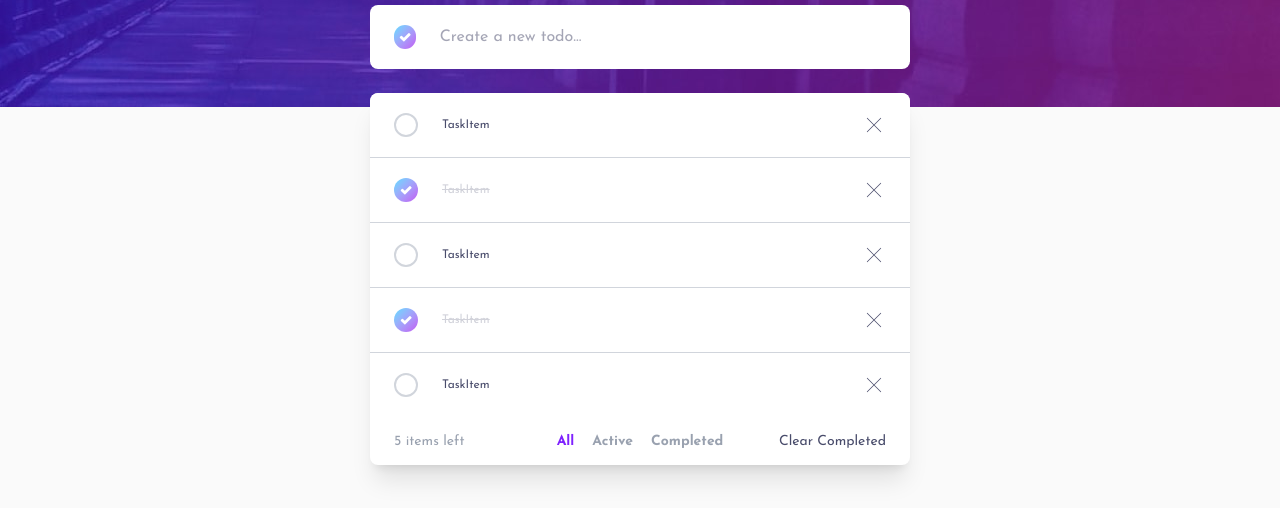
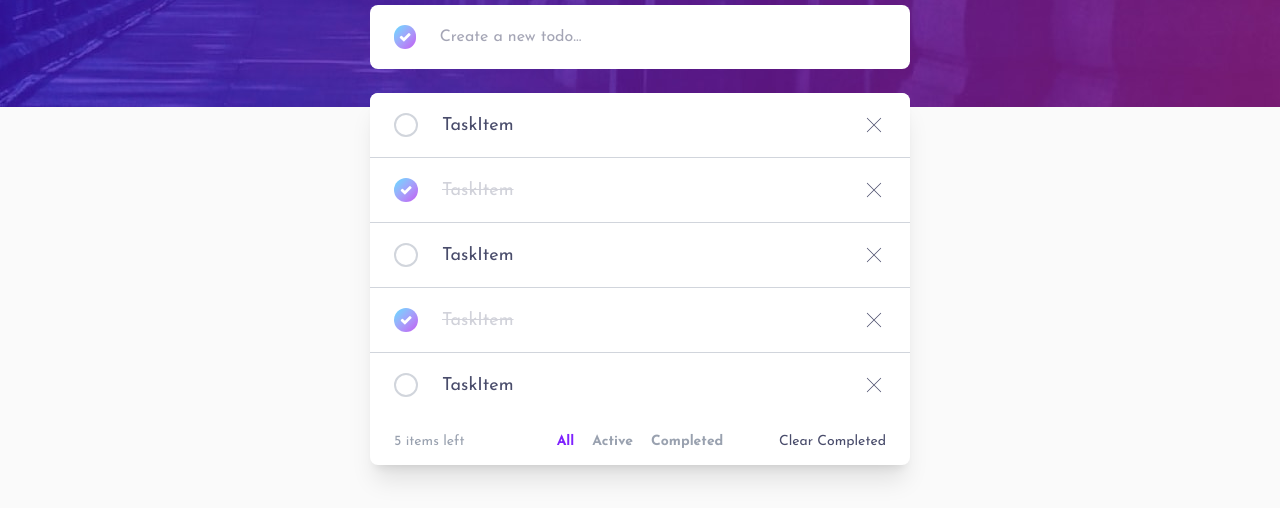
Before and after one commit to WagnerReis/todo-app-challenge, a Next.js app: page / in a window 1280 px wide. Shown: the part 193-701 px from the top of the page. Built offline with nearby package versions, Linux system fonts and the light colour scheme.

Commit message:
feat(task-list): implement drag and drop functionality

```diff
--- a/package.json
+++ b/package.json
@@ -9,6 +9,9 @@
     "lint": "next lint"
   },
   "dependencies": {
+    "@dnd-kit/core": "^6.3.1",
+    "@dnd-kit/sortable": "^10.0.0",
+    "@dnd-kit/utilities": "^3.2.2",
     "@phosphor-icons/react": "^2.1.7",
     "clsx": "^2.1.1",
     "next": "15.3.2",
--- a/src/components/task-item.tsx
+++ b/src/components/task-item.tsx
@@ -1,16 +1,33 @@
 import { X } from "@phosphor-icons/react";
 import { Button } from "./ui/button";
+import { CSS } from "@dnd-kit/utilities";
+import { useSortable } from "@dnd-kit/sortable";
 
 interface TaskItemProps {
+  id: string;
   checked?: boolean;
 }
 
-export function TaskItem({ checked = false }: TaskItemProps) {
+export function TaskItem({ id, checked = false }: TaskItemProps) {
+  const { attributes, listeners, setNodeRef, transform, transition } =
+    useSortable({ id });
+
+  const style = {
+    transform: CSS.Transform.toString(transform),
+    transition,
+  };
+
   return (
-    <div className="w-full h-16 bg-muted-background rounded-lg pl-6 flex items-center gap-6">
+    <div
+      ref={setNodeRef}
+      {...attributes}
+      {...listeners}
+      style={style}
+      className="w-full h-16 bg-muted-background rounded-lg pl-6 flex items-center gap-6 cursor-custom"
+    >
       <Button checked={checked} onClick={() => console.log("clicou")} />
       <span
-        className={`text-foreground text-[12px] cursor-custom ${checked ? "line-through text-muted-foreground" : ""}`}
+        className={`text-foreground text-[12px] md:text-[18px] ${checked ? "line-through text-muted-foreground" : ""}`}
       >
         TaskItem
       </span>
--- a/src/components/task-list.tsx
+++ b/src/components/task-list.tsx
@@ -1,28 +1,92 @@
+"use client";
 import { useIsMobile } from "@/hooks/use-mobile";
 import { NavbarStatus } from "./navbar-status";
 import { TaskItem } from "./task-item";
 import { Separator } from "./ui/separator";
+import { useState } from "react";
+
+import {
+  DndContext,
+  closestCenter,
+  KeyboardSensor,
+  PointerSensor,
+  useSensor,
+  useSensors,
+  DragEndEvent,
+} from "@dnd-kit/core";
+import {
+  arrayMove,
+  SortableContext,
+  sortableKeyboardCoordinates,
+  verticalListSortingStrategy,
+} from "@dnd-kit/sortable";
+
+interface Task {
+  id: string;
+  checked: boolean;
+}
+
+const data = [
+  { id: "1", checked: false },
+  { id: "2", checked: true },
+  { id: "3", checked: false },
+  { id: "4", checked: true },
+  { id: "5", checked: false },
+];
 
 export function TaskList() {
+  const [tasks, setTasks] = useState<Task[]>(data);
   const isMobile = useIsMobile();
+
+  const sensors = useSensors(
+    useSensor(PointerSensor),
+    useSensor(KeyboardSensor, {
+      coordinateGetter: sortableKeyboardCoordinates,
+    }),
+  );
+
+  function handleDragEnd(event: DragEndEvent) {
+    const { active, over } = event;
+
+    if (active.id !== over?.id) {
+      setTasks((items) => {
+        const oldIndex = items.findIndex((task) => task.id === active.id);
+        const newIndex = items.findIndex((task) => task.id === over?.id);
+
+        return arrayMove(items, oldIndex, newIndex);
+      });
+    }
+  }
 
   return (
     <main>
-      <div className="w-full flex flex-col bg-muted-background rounded-lg shadow-xl overflow-auto">
-        {Array.from({ length: 5 }).map((_, index) => (
-          <div key={index}>
-            {index % 2 === 0 ? <TaskItem /> : <TaskItem checked />}
+      <div className="w-full flex flex-col bg-muted-background rounded-lg shadow-xl overflow-hidden">
+        <DndContext
+          sensors={sensors}
+          collisionDetection={closestCenter}
+          onDragEnd={handleDragEnd}
+        >
+          <SortableContext items={tasks} strategy={verticalListSortingStrategy}>
+            <div>
+              {tasks.map((task, index) => (
+                <>
+                  <TaskItem key={task.id} id={task.id} checked={task.checked} />
+                  {index < tasks.length - 1 && <Separator />}
+                </>
+              ))}
+            </div>
+          </SortableContext>
+        </DndContext>
 
-            {index < 4 && <Separator />}
-          </div>
-        ))}
         <footer className="flex justify-between h-12 w-full">
           <span className="text-[14px] w-[250px] pl-6 flex items-center text-gray-400">
             5 items left
           </span>
           {!isMobile && <NavbarStatus />}
-          <button className="cursor-custom text-[14px] text-foreground w-[250px] pr-6 flex items-center justify-end">
-            Clear Completed
+          <button className="w-[250px] pr-6 flex items-center justify-end cursor-custom">
+            <span className="text-[14px] text-foreground hover:text-muted-foreground">
+              Clear Completed
+            </span>
           </button>
         </footer>
       </div>
```
Also changed, not shown: 1 other file (tests, documents, lock files or other folders).
